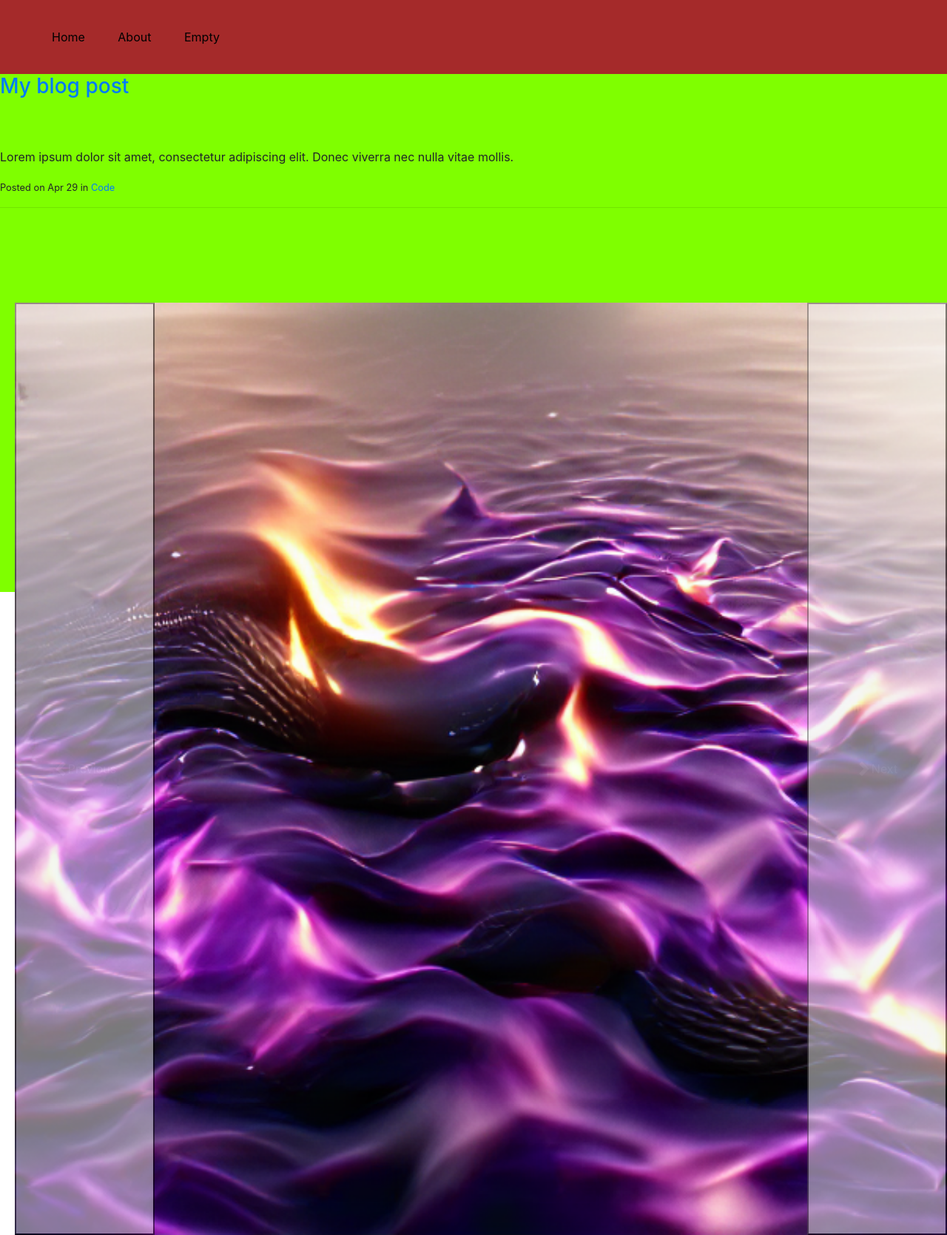
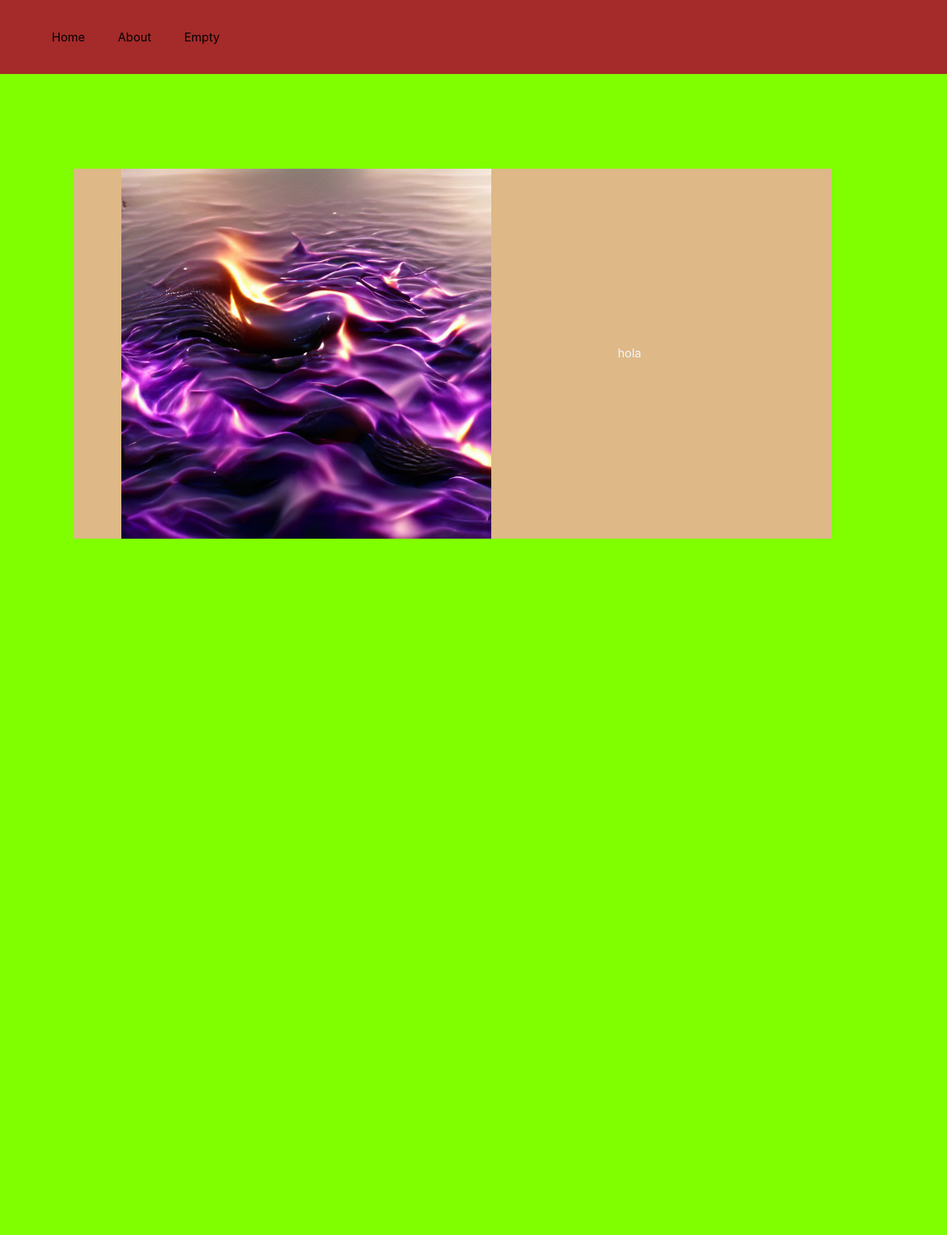
Before and after one commit to ivanovichleo/Music_reminder, a Django app: page /Home in a window 1280 px wide. Shown: the whole page at 74% size. After the commit the page ends 728 px from the top, so only its background shows below. Run offline with Django 4.2, Linux system fonts and the light colour scheme; some libraries are stand-ins or nearby versions.

Commit message:
update principal div of  Home and his style}

```diff
--- a/Music_reminder/Templates/home.html
+++ b/Music_reminder/Templates/home.html
@@ -21,27 +21,18 @@
     <a href="/">Empty</a>
 </nav>
 </header>
+
+
 <div class="contaner">
-    <div class="photom"></div>
-    <article>
-        <header>
-          <h3>
-            <a href="/my-blog-post">My blog post</a>
-          </h3>
-        </header>
-        <section>
-          <p>Lorem ipsum dolor sit amet, consectetur adipiscing elit. Donec viverra nec nulla vitae mollis.</p>
-        </section>
-        <footer>
-          <small>
-            Posted on <time datetime="2017-04-29T19:00">Apr 29</time> in <a href="/category/code">Code</a>
-          </small>
-        </footer>
-      </article>
-      <hr>
-        <div class="carousel">
+     <div class="photom">
 
+      <img src="../Static/Img/flames.png" alt="..." class="top" >
+      <div class="firstext">hola</div>
      </div>
+
+
+
+      <!-- <div class="caroul">
           <div id="carouselExampleControls" class="carousel slide" data-bs-ride="carousel">
                     <div class="carousel-inner">
                     <div class="carousel-item active">
@@ -63,6 +54,8 @@
                     <span class="visually-hidden">Next</span>
                     </button>
               </div>
+        </div> -->
+
 </div>
 </body>
 </html>
--- a/Music_reminder/static/css/style.css
+++ b/Music_reminder/static/css/style.css
@@ -1,10 +1,4 @@
-.contaner{
-    height: 700px;
-    width: 100%;
-    background-color: chartreuse;
-}
-
-
+/* header configuration */
 
 header{
     position: relative;
@@ -21,6 +15,22 @@ nav a{
     position: relative;
     width: 100px;
     left: 50px;
+}
+ /* body style configuration */
+ html, body {
+    margin:0px;
+    height:100%;
+  }
+
+
+
+.contaner{
+    position: relative;
+    width: 100%;
+    height: 100%;
+    padding-top: 10%;
+    background-color: chartreuse;
+
 
 }
 
@@ -28,17 +38,28 @@ article{
     border: 1px rebeccapurple;
 }
 
-body{
-    width: 100%;
+
+.photom{
+    position: relative;
+    left: 100px;
+    width: 80%;
+    padding-right: 10%;
+    padding-left: 5%;
+    height: auto;
+    background-color: burlywood;
 }
-/* .photom{
 
-} */
+.top{
+        width: 100%;
+        max-width: 500px;
+        height: 100%;
+    }
 
-.carousel{
-    position: relative;
-    margin-top: 30px;
-    margin-left: 20px;
-    margin-bottom: 10%;
+.firstext{
+    margin-left: 20%;
+    display:inline;
+    position:relative;
+    top: 1px;
+    color: aliceblue;
 
 }
```
Also changed, not shown: Music_reminder/Principal/views.py (line endings or trailing spaces). Lines whose indentation alone changed are shown as unchanged.
